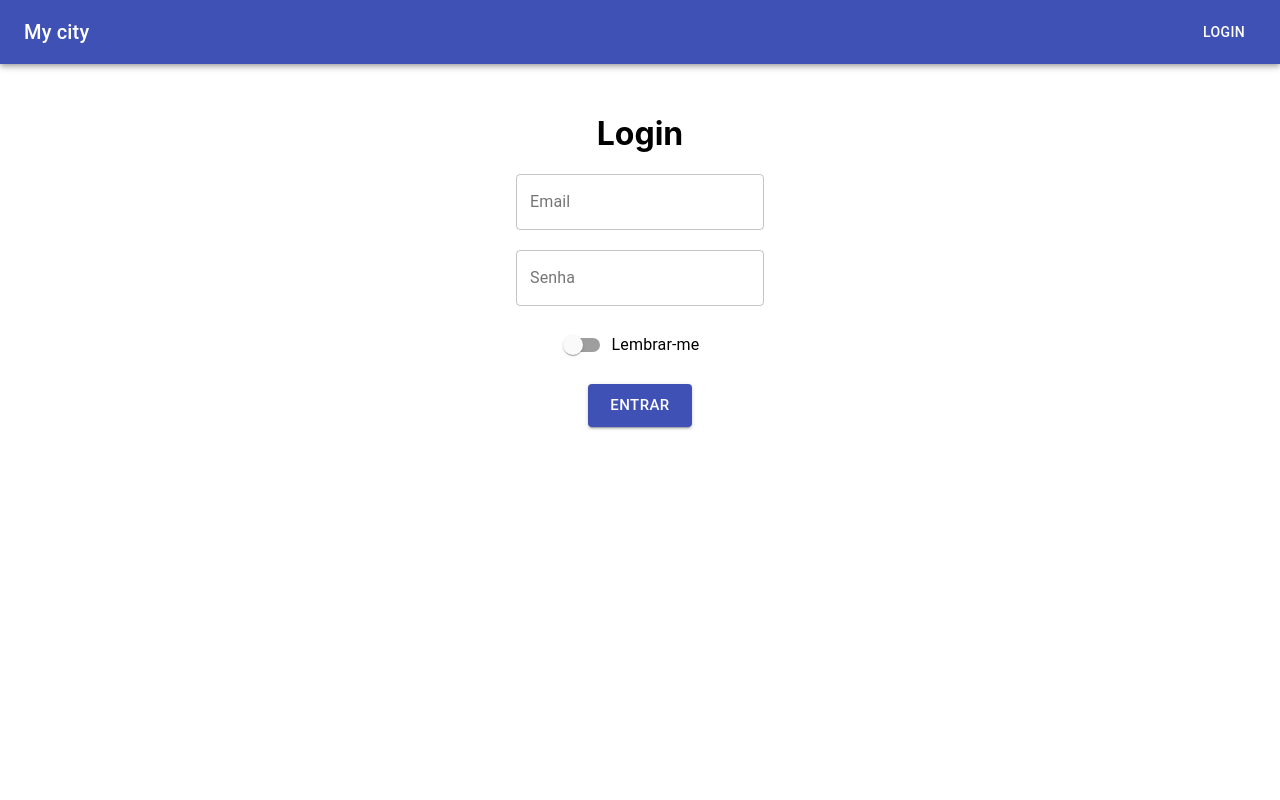
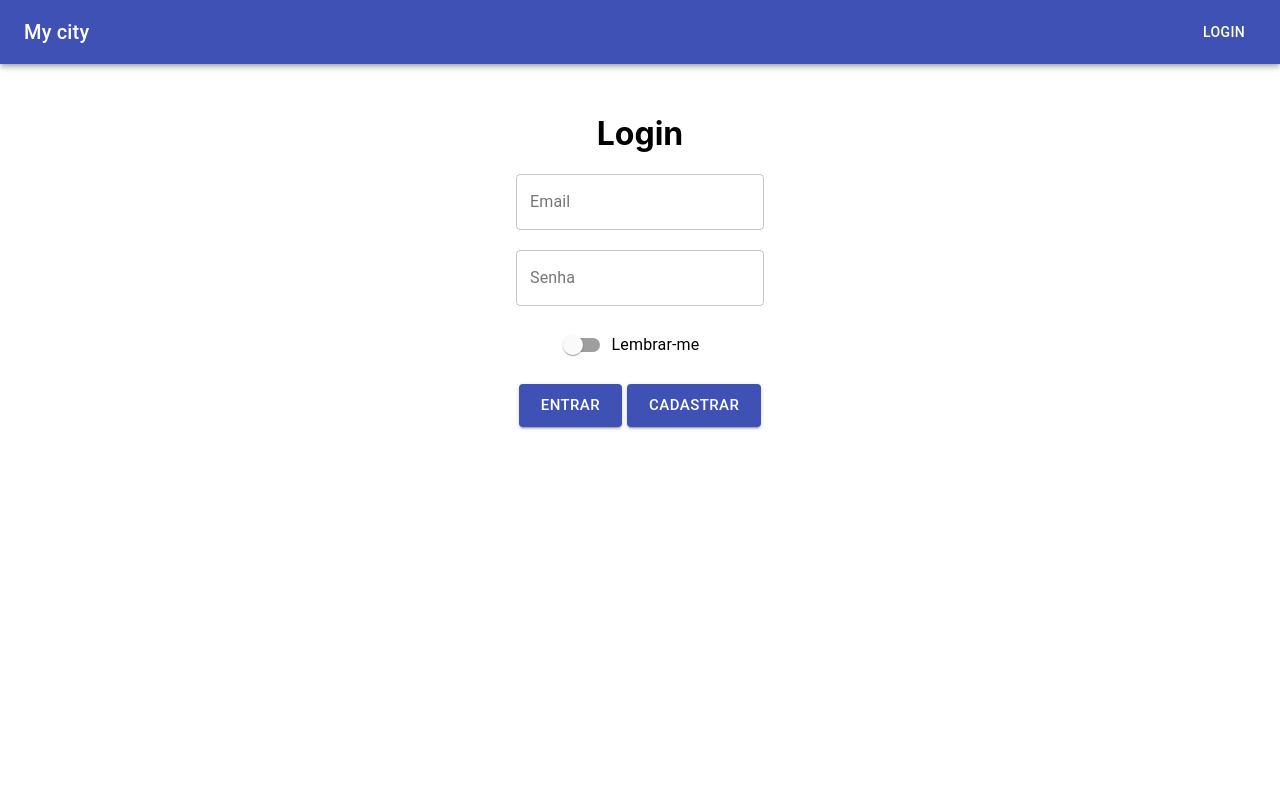
Before and after one commit to MrCooper0020/My-city, a React (Create React App) app: page /login in a window 1280 px wide. Shown: the top 800 px of the page. Built offline with nearby package versions, Linux system fonts and the light colour scheme; no server answers.

Commit message:
register user

```diff
--- a/src/pages/login.js
+++ b/src/pages/login.js
@@ -108,8 +108,12 @@ export default function Login() {
 					size="large"
 					color="primary"
 					onClick={() => loginAccount()}
+					style={{  marginRight: 5  }}
 				>
 					Entrar
+				</Button>
+				<Button variant="contained" size="large" color="primary">
+					Cadastrar
 				</Button>
 			</Grid>
 			<Snackbar open={warningMsgActive}>
```
